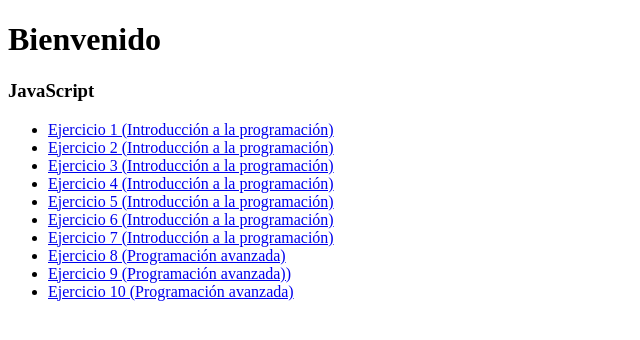
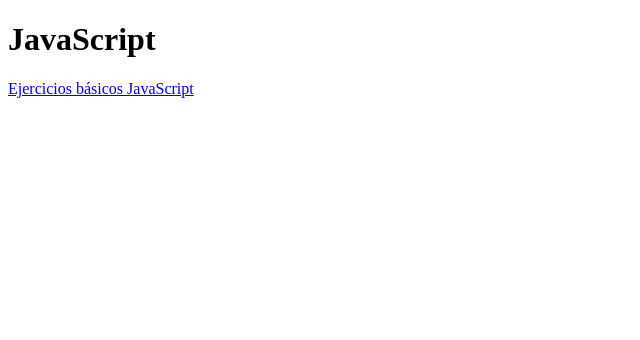
Before and after one commit to alex90597/alex90597.github.io, a plain HTML site: page index.html in a window 1280 px wide. Shown: the whole page, without its empty margins (0-640 px from the left). Drawn offline with Linux system fonts and the light colour scheme.

Commit message:
Ejercicios básicos organizados en una carpeta

```diff
--- a/index.html
+++ b/index.html
@@ -1,25 +1,11 @@
 <!DOCTYPE html>
-<html lang="es">
+<html lang="en">
 <head>
 	<meta charset="UTF-8">
-	<title>Hello World</title>
+	<title>JavaScript</title>
 </head>
 <body>
-	<h1>Bienvenido</h1>
-	<h3>JavaScript</h3>
-	<nav>
-		<ul>
-			<li><a href="alex90597.github.io/EjerciciosJavaScript/Ejercicio1/Ejercicio 1.html">Ejercicio 1 (Introducción a la programación)</a></li>
-			<li><a href="alex90597.github.io/EjerciciosJavaScript/Ejercicio2/Ejercicio 2.html">Ejercicio 2 (Introducción a la programación)</a></li>
-			<li><a href="alex90597.github.io/EjerciciosJavaScript/Ejercicio3/Ejercicio 3.html">Ejercicio 3 (Introducción a la programación)</a></li>
-			<li><a href="alex90597.github.io/EjerciciosJavaScript/Ejercicio4/Ejercicio 4.html">Ejercicio 4 (Introducción a la programación)</a></li>
-			<li><a href="alex90597.github.io/EjerciciosJavaScript/Ejercicio5/Ejercicio 5.html">Ejercicio 5 (Introducción a la programación)</a></li>
-			<li><a href="alex90597.github.io/EjerciciosJavaScript/Ejercicio6/Ejercicio 6.html">Ejercicio 6 (Introducción a la programación)</a></li>
-			<li><a href="alex90597.github.io/EjerciciosJavaScript/Ejercicio7/Ejercicio 7.html">Ejercicio 7 (Introducción a la programación)</a></li>
-			<li><a href="alex90597.github.io/EjerciciosJavaScript/Ejercicio8/Ejercicio 8.html">Ejercicio 8 (Programación avanzada)</a></li>
-			<li><a href="alex90597.github.io/EjerciciosJavaScript/Ejercicio9/Ejercicio 9.html">Ejercicio 9 (Programación avanzada))</a></li>
-			<li><a href="alex90597.github.io/EjerciciosJavaScript/Ejercicio10/Ejercicio 10.html">Ejercicio 10 (Programación avanzada)</a></li>
-		</ul>
-	</nav>
+	<h1>JavaScript</h1>
+	<a href="./EjerciciosJavaScript/index.html">Ejercicios básicos JavaScript</a>
 </body>
 </html>
```
Also changed, not shown: EjerciciosJavaScript/index.html (added, +25 -0 lines).
